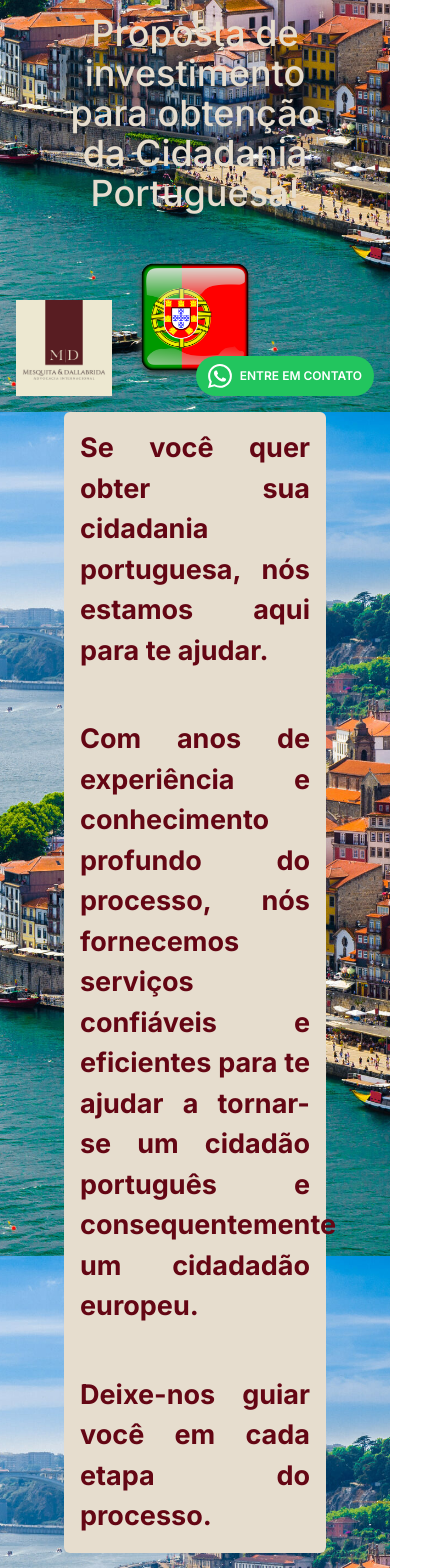
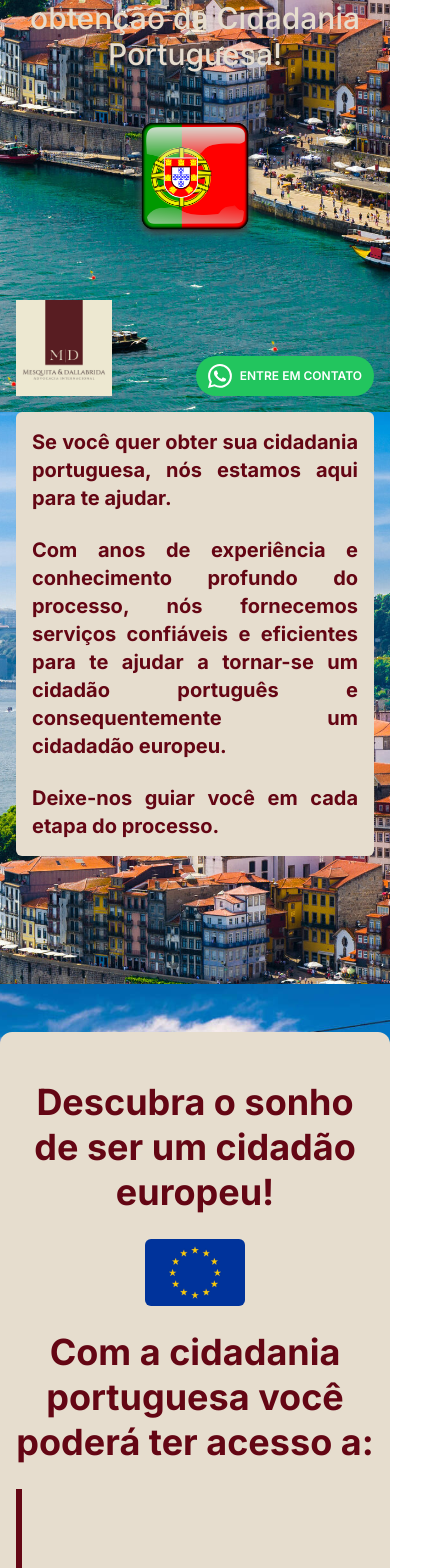
Before and after one commit to MateusDallabrida/mesquita-dallabrida, a Next.js app: page /landing-page in a window 390 px wide. Shown: the part 432-2000 px from the top of the page, 428 px wide, since content can reach past the window. Built offline with nearby package versions, Linux system fonts and the light colour scheme.

Commit message:
feat: add improvements to responsiveness of the landing page

```diff
--- a/src/components/landing-page/Section1.tsx
+++ b/src/components/landing-page/Section1.tsx
@@ -7,13 +7,13 @@ export function Section1() {
       style={{ backgroundImage: "url('/landing-page/example_08.jpg')" }}
     >
       {/* Container */}
-      <div className="max-w-5xl mx-auto px-16 pb-32">
+      <div className="max-w-5xl mx-auto px-4 lg:px-16 pb-32">
         {/* Content 1 */}
         <div className="h-screen flex flex-col items-center justify-center gap-6">
-          <h2 className="text-[54px] font-bold text-second text-center leading-tight">
+          <h2 className="text-4xl lg:text-5xl font-bold text-second text-center leading-tight">
             Obtenha a sua <span className="underline">nacionalidade Portuguesa</span> com a nossa ajuda!
           </h2>
-          <p className="text-4xl font-medium text-second text-center">
+          <p className="text-3xl lg:text-4xl font-medium text-second text-center">
             Proposta de investimento para obtenção da Cidadania Portuguesa!
           </p>
           <Image
@@ -27,13 +27,13 @@ export function Section1() {
         </div>
         {/* Content 2 */}
         <div className="bg-second rounded-md p-4">
-          <p className="text-[27px] font-bold text-main text-justify pb-12">
+          <p className="text-xl lg:text-2xl font-bold text-main text-justify pb-6 lg:pb-12">
             Se você quer obter sua cidadania portuguesa, nós estamos aqui para te ajudar.
           </p>
-          <p className="text-[27px] font-bold text-main text-justify pb-12">
+          <p className="text-xl lg:text-2xl font-bold text-main text-justify pb-6 lg:pb-12">
             Com anos de experiência e conhecimento profundo do processo, nós fornecemos serviços confiáveis e eficientes para te ajudar a tornar-se um cidadão português e consequentemente um cidadadão europeu.
           </p>
-          <p className="text-[27px] font-bold text-main text-justify">
+          <p className="text-xl lg:text-2xl font-bold text-main text-justify">
             Deixe-nos guiar você em cada etapa do processo.
           </p>
         </div>
--- a/src/components/landing-page/Section2.tsx
+++ b/src/components/landing-page/Section2.tsx
@@ -12,8 +12,8 @@ export function Section2() {
       {/* Container */}
       <div className="max-w-5xl mx-auto py-12">
         {/* Content 1 */}
-        <div className="bg-second rounded-xl pt-12 pb-64 px-16 mb-16">
-          <h2 className="text-[45px] font-bold text-main text-center leading-tight mb-12">
+        <div className="bg-second rounded-xl pt-12 pb-64 px-4 lg:px-16 mb-16">
+          <h2 className="text-4xl lg:text-5xl font-bold text-main text-center leading-tight mb-6 lg:mb-12">
             Descubra o sonho de ser um cidadão europeu!
           </h2>
           <Image
@@ -22,9 +22,9 @@ export function Section2() {
             height={0}
             width={0}
             sizes="100vw"
-            className="w-[100px] rounded-md mx-auto mb-12"
+            className="w-[100px] rounded-md mx-auto mb-6 lg:mb-12"
           />
-          <h2 className="text-[45px] font-bold text-main text-center leading-tight mb-12">
+          <h2 className="text-4xl lg:text-5xl font-bold text-main text-center leading-tight mb-6 lg:mb-12">
             Com a cidadania portuguesa você poderá ter acesso a:
           </h2>
 
@@ -105,7 +105,7 @@ export function Section2() {
         </div>
 
         {/* Content 2 */}
-        <div className="bg-second rounded-xl py-12 px-16">
+        <div className="bg-second rounded-xl py-12 px-4 lg:px-16">
           <h2 className="text-[45px] font-bold text-main text-center leading-tight mb-12">
             Quem pode requerer a nacionalidade portuguesa?
           </h2>
--- a/src/components/landing-page/Section3.tsx
+++ b/src/components/landing-page/Section3.tsx
@@ -21,7 +21,7 @@ export function Section3() {
         </h2>
 
         {/* Timeline */}
-        <div className="relative flex flex-col items-start md:items-center space-y-[270px] md:space-y-[64px] px-16">
+        <div className="relative flex flex-col items-start md:items-center space-y-[270px] md:space-y-[64px] px-4 lg:px-16">
           <div className="absolute w-[6px] h-full bg-main mx-auto" />
           <Topic props={{
             topic: 1,
--- a/src/components/landing-page/Section4.tsx
+++ b/src/components/landing-page/Section4.tsx
@@ -4,8 +4,8 @@ export function Section4() {
   return (
     <section className="w-full bg-main">
       {/* Container */}
-      <div className="max-w-5xl w-full mx-auto py-16 px-16">
-        <h2 className="text-[45px] text-second font-bold leading-tight mb-6">
+      <div className="max-w-5xl w-full mx-auto py-16 px-4 lg:px-16">
+        <h2 className="text-4xl lg:text-5xl text-second font-bold leading-tight mb-6">
           Por que escolher o nosso escritório para ajudá-lo em seu processo de cidadania portuguesa?
         </h2>
         <p className="text-lg text-second mb-6">
--- a/src/components/landing-page/Section5.tsx
+++ b/src/components/landing-page/Section5.tsx
@@ -7,8 +7,8 @@ export function Section5() {
       style={{ backgroundImage: "url('/landing-page/example_04.jpg')" }}
     >
       {/* Container */}
-      <div className="max-w-5xl mx-auto bg-second rounded-xl p-12">
-        <h2 className="text-[45px] font-bold text-main mb-6">
+      <div className="max-w-5xl mx-auto bg-second rounded-xl py-12 px-4 :px-12">
+        <h2 className="text-4xl lg:text-5xl font-bold text-main mb-6">
           Nossos serviços
         </h2>
         <p className="text-lg mb-6">
--- a/src/components/landing-page/Topic.tsx
+++ b/src/components/landing-page/Topic.tsx
@@ -24,7 +24,7 @@ export function Topic({ props }: Props) {
         {props.topic}
       </p>
       <div className={`absolute ${isLeft ? "left-10" : "-right-6 md:right-10"} top-1/2 -translate-y-1/2 w-[24px] lg:w-[96px] h-[6px] bg-main`} />
-      <span className={`${props.custom} absolute ${isLeft ? "left-[80px] lg:left-[160px] text-left" : "right-[-340px] md:right-[80px] lg:right-[160px] text-left md:text-right"} w-[300px] text-base md:text-lg lg:text-xl`}>
+      <span className={`${props.custom} absolute ${isLeft ? "left-[60px] lg:left-[160px] text-left" : "right-[-320px] md:right-[80px] lg:right-[160px] text-left md:text-right"} w-[300px] text-base md:text-lg lg:text-xl`}>
         {props.title && <div className="text-[22px] font-bold text-main mb-4">
           {props.title}
         </div>}
--- a/src/pages/landing-page.tsx
+++ b/src/pages/landing-page.tsx
@@ -20,7 +20,7 @@ export default function LandingPage2() {
         height={0}
         width={0}
         sizes="100vw"
-        className="fixed left-4 bottom-4 w-24 z-10"
+        className="fixed left-4 bottom-4 w-24 z-20"
       />
       <Section1 />
       <Section2 />
```
Also changed, not shown: src/components/landing-page/Section6.tsx (+12 -12 lines).
